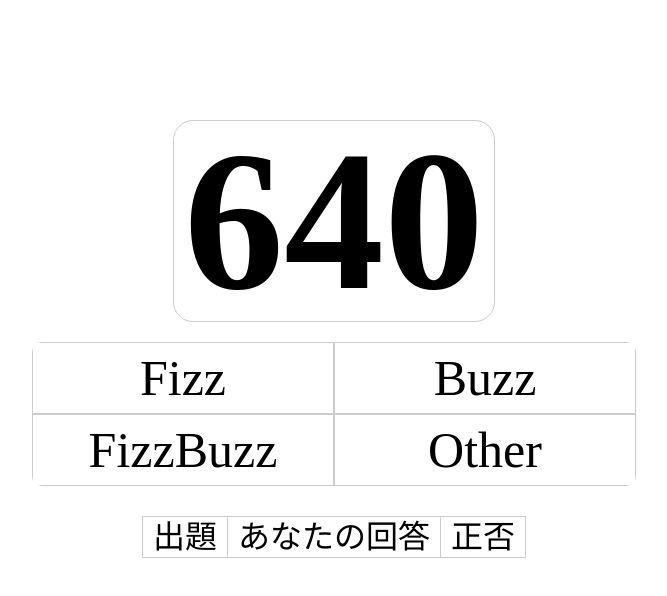
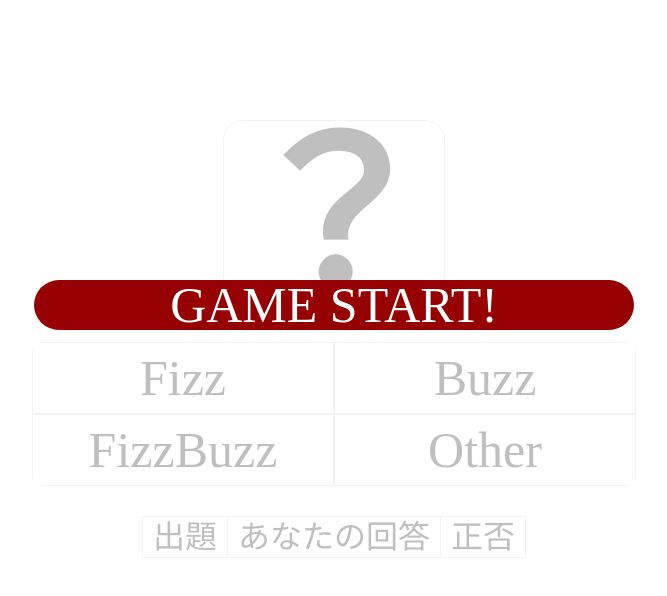
Before and after one commit to sadakitchen/jsdojo2013, a website: page main.html in a window 1280 px wide. Shown: the whole page, without its empty margins (306-973 px from the left). Drawn offline with nearby package versions, Linux system fonts and the light colour scheme.

Commit message:
* スタートボタンとログを追加

```diff
--- a/_scss/screen.scss
+++ b/_scss/screen.scss
@@ -76,3 +76,27 @@ ul {
 		border-bottom: 1px solid #ccc;
 	}
 }
+
+
+// ゲームスタート時スタイル
+#StartPanel  {
+	width:  100%;
+	height: 100%;
+	position: absolute;
+	display: block;
+	background: rgba( 255,255,255,0.75);
+}
+#StartBtn {
+	font-size: 50px;
+	width:  600px;
+	color: #fff;
+	border-radius: 60px;
+	display: block;
+	margin: 180px auto;
+	cursor: pointer;
+	background: rgba( 150,0,0,1);
+
+	&:hover {
+		background: rgba( 180,150,0,1);
+	}
+}
--- a/js/app.js
+++ b/js/app.js
@@ -1,9 +1,12 @@
-var mainCtrl = function($scope){
+var mainCtrl = function($scope,$timeout){
   // 変数
   // var _ram = Math.random()*1000;
   // _ram = (_ram|0);  // Chromeで一番はやい小数点切り捨て
-  $scope.questionMsg = ramGene();
+  $scope.questionMsg = "？";
   $scope.resultMsg = "";
+
+  // ゲームプレイ状態
+  $scope.isPlaying = false;
 
   // $scope.logQuestion = "まる";
   // $scope.logAnswer = "まる";
@@ -12,7 +15,32 @@ var mainCtrl = function($scope){
   $scope.logs = [];
 
   // 関数
+  $scope.onStartClick = function() {
+    // $scope.questionMsg = ramGene();
+    // $scope.isPlaying = true;
+    $('#StartPanel').fadeOut(1000, function(){
+      $scope.questionMsg = ramGene();
+      $scope.isPlaying = true;
+
+      // タイマースタート 10秒
+      $timeout(function(){
+
+        $scope.questionMsg = "end";
+        $scope.isPlaying = false;
+        $scope.$apply();
+
+        alert('結果は'+$scope.logs.length + '問やりました');
+      }, 10000);
+
+      $scope.$apply();
+    });
+  }
+
+
   $scope.onClick = function( _ans ){
+
+    // ゲーム開始でなければ却下
+    if(!$scope.isPlaying) return;
 
     var _isCorrect = false;
 
--- a/main.html
+++ b/main.html
@@ -9,6 +9,9 @@
 </head>
 <body>
   <div ng-controller="mainCtrl">
+    <div id="StartPanel" ng-click="onStartClick()"><p id="StartBtn">GAME START!</p></div><!-- end StartPanel -->
+
+    <div id="GamePanel">
       <p id="Question">{{questionMsg}}</p>
       <div id="Answer">
         <ul>
@@ -33,6 +36,9 @@
         </tr>
       </table>
       <!-- <ul class="history">{{history}}</ul> -->
+    </div><!-- end GamePanel -->
+
+
   </div>
 </body>
 </html>
```
Also changed, not shown: css/screen.css. Lines whose indentation alone changed are shown as unchanged.
